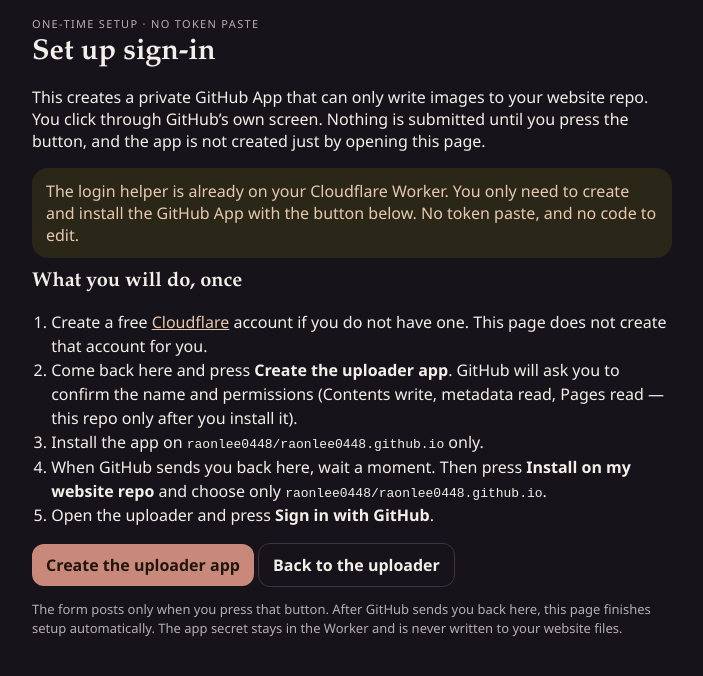
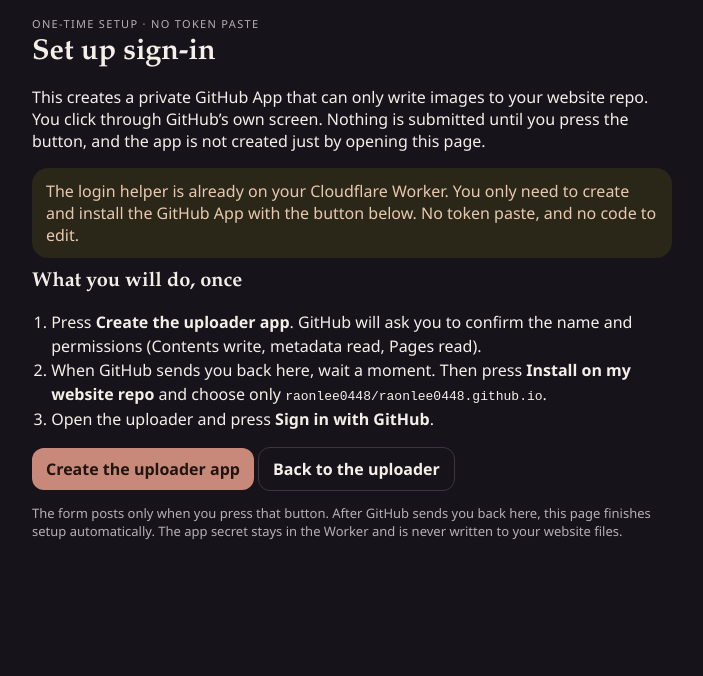
Before and after one commit to raonlee0448/raonlee0448.github.io, a plain HTML site: page album/setup/index.html in a window 1280 px wide. Shown: the whole page, without its empty margins (288-991 px from the left). Drawn offline with Linux system fonts and the light colour scheme.

Commit message:
Simplify the uploader setup steps now that Cloudflare is already in place.

```diff
--- a/album/setup/index.html
+++ b/album/setup/index.html
@@ -25,9 +25,7 @@
 
     <h2>What you will do, once</h2>
     <ol>
-      <li>Create a free <a href="https://dash.cloudflare.com/sign-up" target="_blank" rel="noopener">Cloudflare</a> account if you do not have one. This page does not create that account for you.</li>
-      <li>Come back here and press <strong>Create the uploader app</strong>. GitHub will ask you to confirm the name and permissions (Contents write, metadata read, Pages read — this repo only after you install it).</li>
-      <li>Install the app on <code>raonlee0448/raonlee0448.github.io</code> only.</li>
+      <li>Press <strong>Create the uploader app</strong>. GitHub will ask you to confirm the name and permissions (Contents write, metadata read, Pages read).</li>
       <li>When GitHub sends you back here, wait a moment. Then press <strong>Install on my website repo</strong> and choose only <code>raonlee0448/raonlee0448.github.io</code>.</li>
       <li>Open the uploader and press <strong>Sign in with GitHub</strong>.</li>
     </ol>
```
